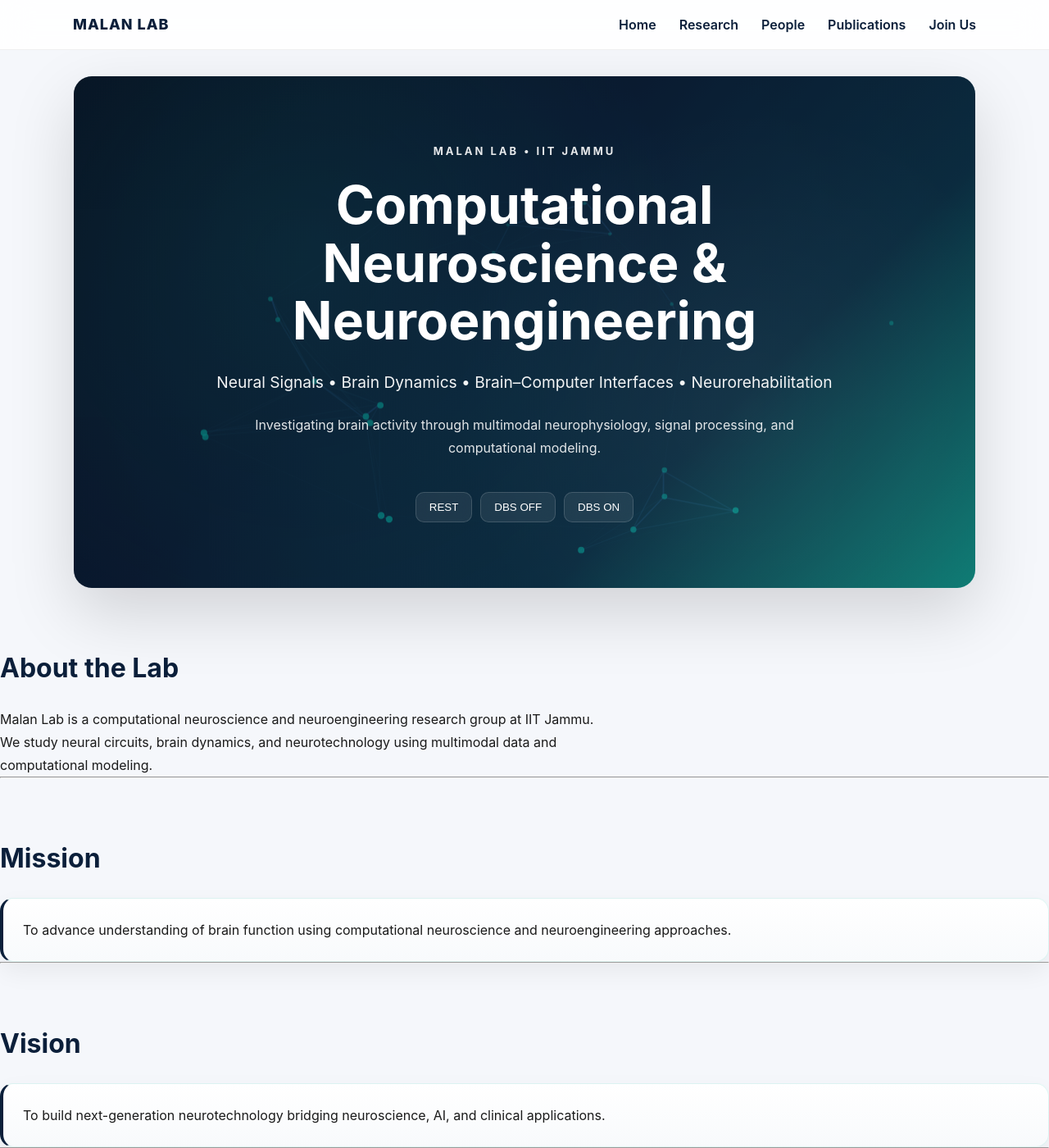
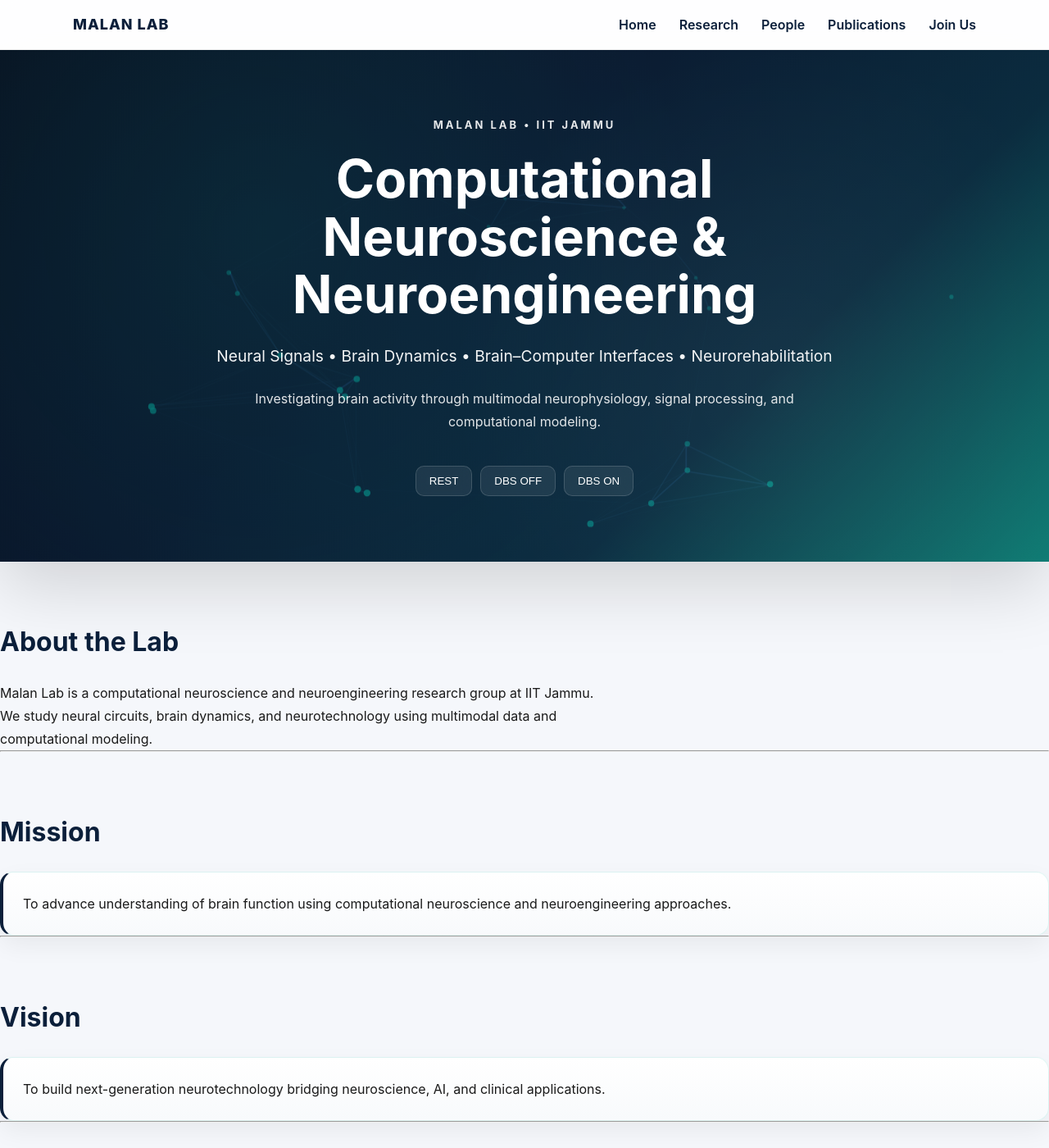
Before and after one commit to malanlab/malanlab.github.io, a Jekyll site: the page built from index.md, in a window 1280 px wide and 1400 px high. Shown: the whole window at 82% size. Built offline with Jekyll 4.4.1, drawn with Linux system fonts in a browser that asks for light colours.

Commit message:
Update style.css

```diff
--- a/assets/style.css
+++ b/assets/style.css
@@ -220,12 +220,6 @@ a:hover {
   margin-bottom: 24px;
 }
 
-.page > .hero {
-  max-width: 1100px;
-  margin: 32px auto 70px auto;
-  border-radius: 22px;
-}
-
 .tagline {
   color: rgba(255,255,255,0.95);
   font-size: 1.2rem;
```
